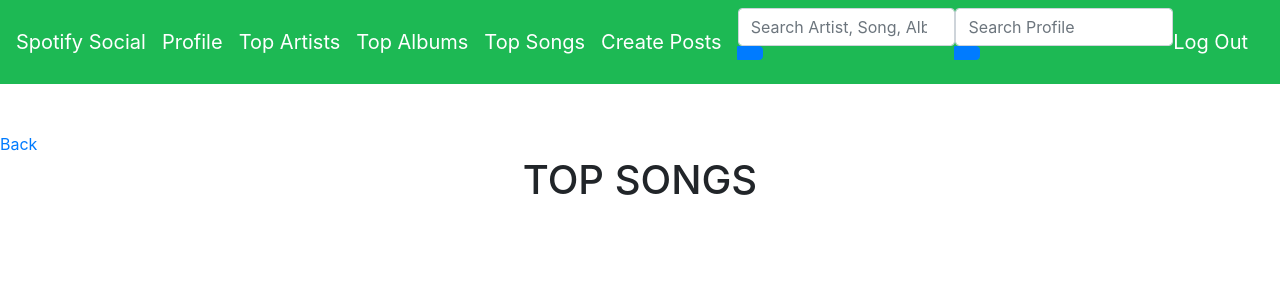
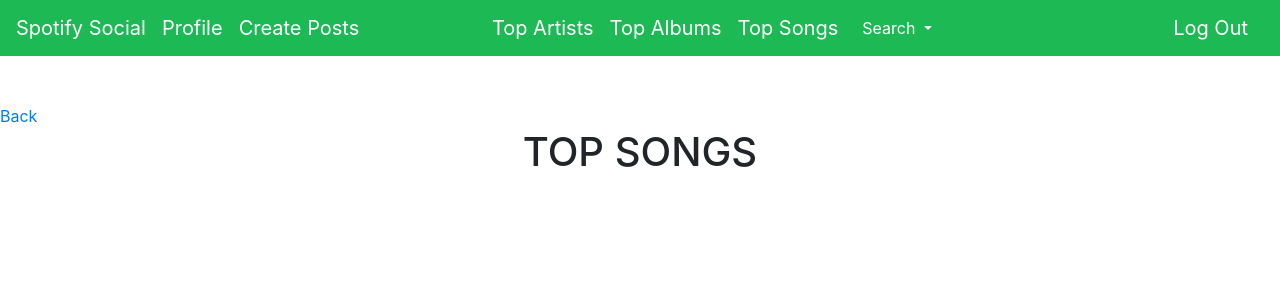
Before and after one commit to itscold404/Spotify-Social, a Django app: page /songs_page/ in a window 1280 px wide. Shown: the top 300 px of the page. Run offline with Django 4.2, Linux system fonts and the light colour scheme; some libraries are stand-ins or nearby versions.

Commit message:
Posts design (#21)
* Updated Number of Posts Field

Updated create posts function to increment number of posts field when a new post is created.

* Ignore this commit

Ignore this commit

* Improved the design of "Posts" and added a search bar drop down

* remove follower count from top artists page

---------

Co-authored-by: alandag24 <alandag24@gmail.com>
Co-authored-by: akc1902 <146903168+akc1902@users.noreply.github.com>

```diff
--- a/spotify_social/templates/signed-in/albums_page.html
+++ b/spotify_social/templates/signed-in/albums_page.html
@@ -55,10 +55,12 @@
     </div>
 {% endfor %}
 <br></br>
+
 <style>
     .track-image {
         width: 45%;
         height: auto;
     }
 </style>
+
 {% endblock %}
--- a/spotify_social/templates/signed-in/artists_page.html
+++ b/spotify_social/templates/signed-in/artists_page.html
@@ -34,9 +34,6 @@
                 <div class="card-body">
                     <h2 class="my-4">{{artist.1}}</h2>
                     <p>
-                        Followers: {{artist.2}}
-                    </p>
-                    <p>
                         Genre(s):
                         {% for a in artist.4 %}
                             {{a}}
@@ -54,7 +51,7 @@
 <br></br>
 <style>
     .artist-image {
-        width: 35%;
+        width: 45%;
         height: auto;
     }
 </style>
--- a/spotify_social/templates/signed-in/base.html
+++ b/spotify_social/templates/signed-in/base.html
@@ -2,60 +2,70 @@
 
 <!DOCTYPE html>
 <html lang="en">
+
 <head>
     <meta charset="UTF-8" />
     <meta name="viewport" content="width=device-width, initial-scale=1.0" />
     <title>Spotify Social</title>
     <link rel="stylesheet" href="https://maxcdn.bootstrapcdn.com/bootstrap/4.5.2/css/bootstrap.min.css" />
     <link rel="stylesheet" href="style.css" />
+</head>
 
+<style>
+    .dropdown-menu .form-control {
+        height: 50px;
+        width: 250px;
+    }
+</style>
+
+<body>
     <nav class="navbar navbar-expand-md navbar-dark" style="background-color: #1db954">
         <a class="navbar-brand" href="{% url 'user_home_page' %}">Spotify Social</a>
         <a class="navbar-brand" href="{% url 'user_profile_page' %}">Profile</a>
+        <a class="navbar-brand" href="{% url 'create_posts_page' %}">Create Posts</a>
+
+        <div class="navbar-nav mx-auto">
             <a class="navbar-brand" href="{% url 'artists_page' %}">Top Artists</a>
             <a class="navbar-brand" href="{% url 'albums_page' %}">Top Albums</a>
             <a class="navbar-brand" href="{% url 'songs_page' %}">Top Songs</a>
-            <a class="navbar-brand" href="{% url 'create_posts_page' %}">Create Posts</a>
 
-            <form id="APISearchForm" action="{%url 'search_items'%}" method="post">
+            <div class="nav-item dropdown">
+                <a class="nav-link dropdown-toggle text-white" href="#" id="searchDropdown" role="button" data-bs-toggle="dropdown" aria-haspopup="true" aria-expanded="false">
+                    Search
+                </a>
+                <div class="dropdown-menu" aria-labelledby="searchDropdown">
+                    <div style="text-align: left; padding-left: 10px;">
+                        <h1 class="dropdown-header">Search for Artist, Song, or Album:</h1>
+                    </div>
+                    <form id="APISearchForm" action="{% url 'search_items' %}" method="post" class="form-inline" style="margin-left: 10px;">
                         {% csrf_token %}
                         <div class="input-group">
-                    <div class="form-outline">
-                        <input
-                            id="search-items"
-                            type="search"
-                            placeholder="Search Artist, Song, Album"
-                            class="form-control"
-                            name="searched-phrase"
-                        />
-                    </div>
-                    <button type="submit" class="btn btn-primary">
+                            <input id="search-items" type="search" class="form-control form-control-sm" name="searched-phrase" style="height: 30px;" />
+                            <button type="submit" class="btn btn-primary btn-sm" style="background-color: #1db954;">
                                 <i class="Search Spotify"></i>
                             </button>
                         </div>
                     </form>
-            <form id="ProfileSearchForm" action="{%url 'search_profile'%}" method="post">
+                    <div style="text-align: right; padding-left: 0px;">
+                        <h1 class="dropdown-header">Search for Profiles:</h1>
+                    </div>
+                    <form id="ProfileSearchForm" action="{% url 'search_profile' %}" method="post" class="form-inline" style="margin-left: 10px;">
                         {% csrf_token %}
                         <div class="input-group">
-                    <div class="form-outline">
-                        <input
-                            id="search-profile"
-                            type="search"
-                            placeholder="Search Profile"
-                            class="form-control"
-                            name="searched-profile"
-                        />
-                    </div>
-                    <button type="submit" class="btn btn-primary">
+                            <input id="search-profile" type="search" class="form-control form-control-sm" name="searched-profile" style="height: 30px;" />
+                            <button type="submit" class="btn btn-primary btn-sm" style="background-color: #1db954;">
                                 <i class="Search Profile"></i>
                             </button>
                         </div>
                     </form>
+                </div>
+            </div>
+        </div>
+
         <a class="navbar-brand ml-auto" onclick="execute_logout()" href="{% url 'logout' %}">Log Out</a>
     </nav>
-    </head>
-    <br />
-    <br />
+
+    <br></br>
 
     {% if messages %} {% for message in messages %}
     <div class="alert alert-{{ message.tags }}">
@@ -64,7 +74,6 @@
     </div>
     {% endfor %} {% endif %} {% block content %} {% endblock %}
 
-    <body>
     <script src="https://code.jquery.com/jquery-3.5.1.slim.min.js"></script>
     <script src="https://cdn.jsdelivr.net/npm/@popperjs/core@2.9.3/dist/esm/popper"></script>
     <script src="https://maxcdn.bootstrapcdn.com/bootstrap/4.5.2/js/bootstrap.min.js"></script>
--- a/spotify_social/templates/signed-in/profile_page.html
+++ b/spotify_social/templates/signed-in/profile_page.html
@@ -15,14 +15,14 @@
         border-radius: 5px;
     }
 </style>
+
 <a href="javascript:history.back()">Back</a>
 <br></br>
 
 <div id="user_info">
     {% for row in results %}
         <h2>{{row.0}}</h2>
-            <p><strong>First Name:</strong> {{row.1}}</p>
-            <p><strong>Last Name:</strong> {{row.2}}</p>
+            <p><strong>Name:</strong> {{row.3}}</p>
             <p><strong>School:</strong> {{row.5}}</p>
             <p><strong>Area of Study:</strong> {{row.6}}</p>
             <p><strong>Number of Posts:</strong> {{row.4}}</p>
--- a/spotify_social/views.py
+++ b/spotify_social/views.py
@@ -75,6 +75,7 @@
         load_user_profile(request)
 
         db = Database()
+        ## fix query to include only the users own posts and people they follow
         posts = db.execute(
             """
             SELECT post.*
@@ -88,7 +89,6 @@
         )
 
         db.close()
-        # print(posts)
 
         return render(request, "signed-in/home_page.html", {"posts": posts[1]})
 
```
Also changed, not shown: spotify_social/templates/search pages/search_items.html (+22 -21 lines), spotify_social/templates/search pages/search_profile.html (+34 -22 lines), spotify_social/templates/search pages/view_profile_page.html (+13 -10 lines), spotify_social/templates/signed-in/create_posts_page.html (+33 -10 lines), spotify_social/templates/signed-in/home_page.html (+21 -23 lines), 1 other file. Lines whose indentation alone changed are shown as unchanged.
